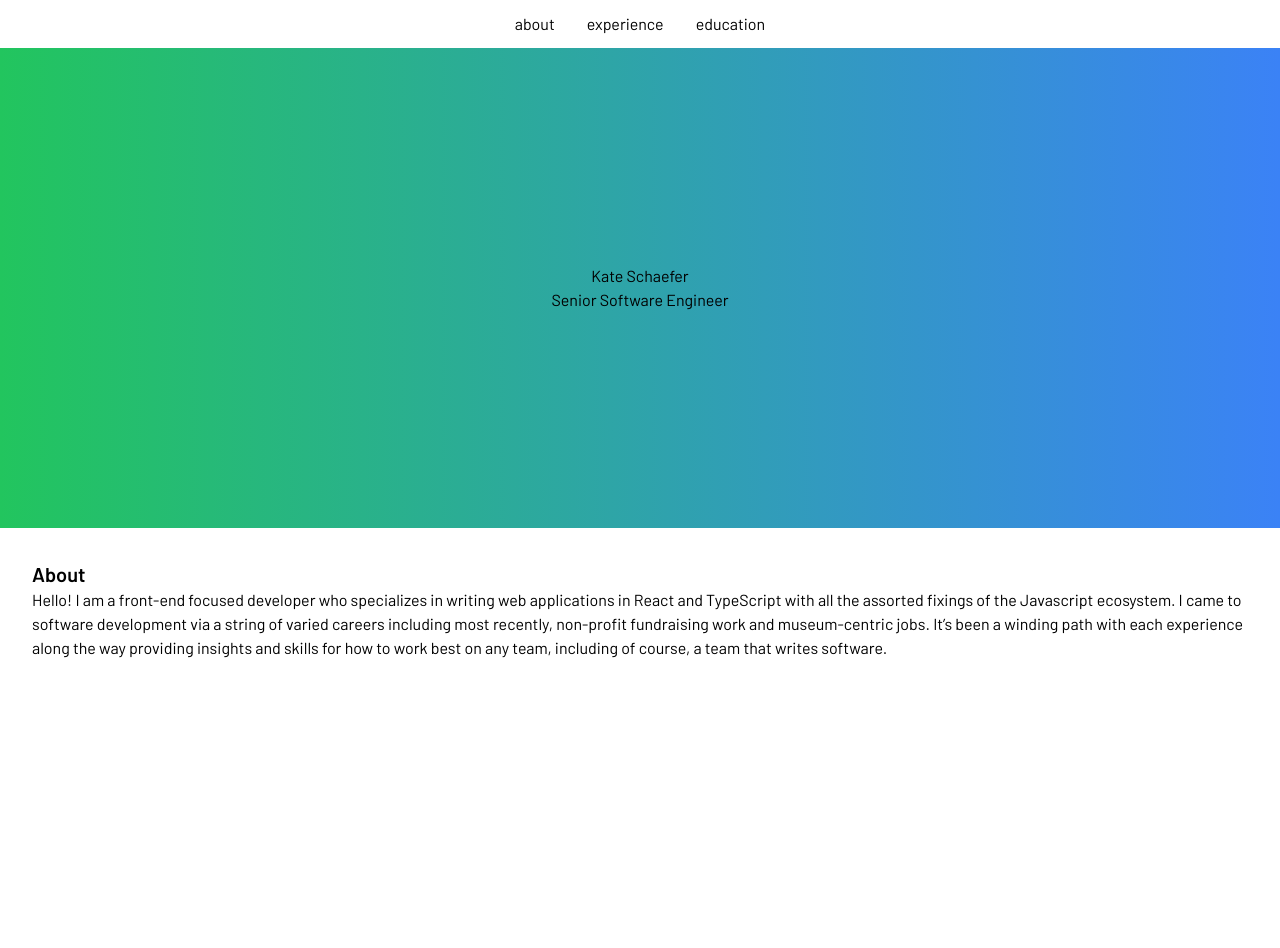
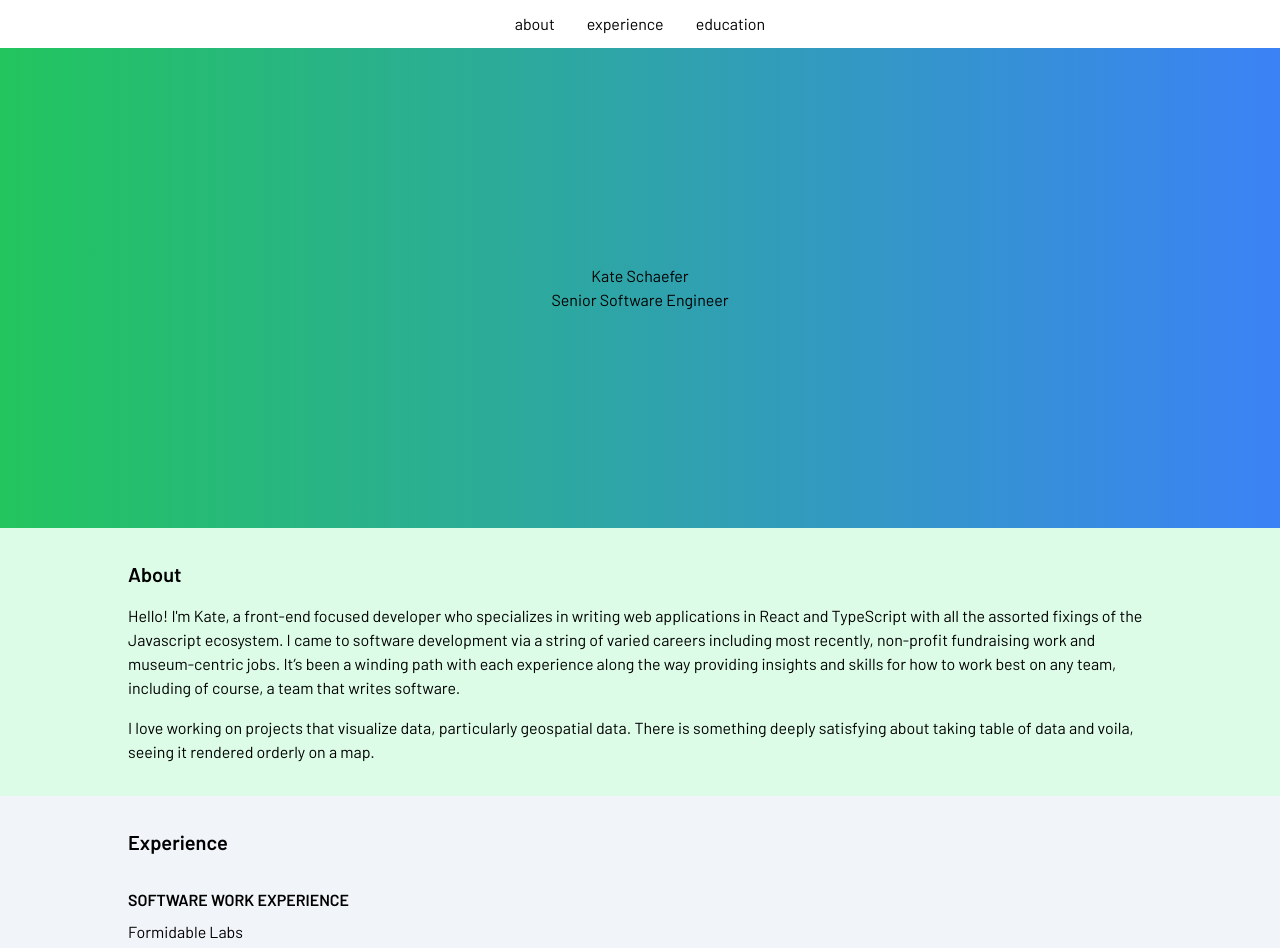
Before and after one commit to keschaefer/kate-schaefer-portfolio-vite, a React (Vite) app: page / in a window 1280 px wide. Shown: the top 948 px of the page. Built offline with nearby package versions, Linux system fonts and the light colour scheme.

Commit message:
tweak about section, style experience section

```diff
--- a/src/Sections/AboutSection.jsx
+++ b/src/Sections/AboutSection.jsx
@@ -4,24 +4,26 @@ import { HEADER_HEIGHT_REMS } from "../Header";
 
 const AboutSection = () => {
   return (
-    <SectionWrapper className="bg-slate-300">
     <div
-        className={`scroll-mt-${HEADER_HEIGHT_REMS} snap-start h-section`}
+      className={`scroll-mt-${HEADER_HEIGHT_REMS} h-auto py-8 px-32 snap-start bg-green-100`}
       id={VIEW_SECTIONS.ABOUT}
     >
       <Title title="About" />
-        <p>
-          Hello! I am a front-end focused developer who specializes in writing
-          web applications in React and TypeScript with all the assorted fixings
-          of the Javascript ecosystem. I came to software development via a
-          string of varied careers including most recently, non-profit
-          fundraising work and museum-centric jobs. It’s been a winding path
-          with each experience along the way providing insights and skills for
-          how to work best on any team, including of course, a team that writes
-          software.
+      <p className="pt-4">
+        Hello! I'm Kate, a front-end focused developer who specializes in
+        writing web applications in React and TypeScript with all the assorted
+        fixings of the Javascript ecosystem. I came to software development via
+        a string of varied careers including most recently, non-profit
+        fundraising work and museum-centric jobs. It’s been a winding path with
+        each experience along the way providing insights and skills for how to
+        work best on any team, including of course, a team that writes software.
+      </p>
+      <p className="pt-4">
+        I love working on projects that visualize data, particularly geospatial
+        data. There is something deeply satisfying about taking table of data
+        and voila, seeing it rendered orderly on a map.
       </p>
     </div>
-    </SectionWrapper>
   );
 };
 
--- a/src/Sections/ExperienceSection.jsx
+++ b/src/Sections/ExperienceSection.jsx
@@ -3,7 +3,7 @@ import { VIEW_SECTIONS } from "../constants/viewConstants";
 import { HEADER_HEIGHT_REMS } from "../Header";
 
 const SubTitle = ({ children }) => {
-  return <div className="capitalize font-semibold">{children}</div>;
+  return <div className="uppercase font-semibold pt-8">{children}</div>;
 };
 
 const JobTitle = ({ children }) => {
@@ -20,6 +20,7 @@ const ExperienceSection = () => {
       className={`scroll-mt-${HEADER_HEIGHT_REMS} h-auto py-8 px-32 snap-start bg-slate-100`}
       id={VIEW_SECTIONS.EXPERIENCE}
     >
+      <Title title="Experience" />
       <SubTitle>Software Work Experience</SubTitle>
       <WorkPlace>Formidable Labs</WorkPlace>
       <JobTitle>Senior Software Engineer // Jan 2022 - present</JobTitle>
@@ -64,13 +65,11 @@ const ExperienceSection = () => {
           eCommerce site utilized by a global audience.
         </li>
       </div>
-      <div className="pt-8" />
       <SubTitle>Events Work Experience</SubTitle>
       <WorkPlace>American Red Cross of Colorado</WorkPlace>
       <JobTitle>Events Manager // Dec 2016 - Apr 2018</JobTitle>
       <WorkPlace>Seattle Repertory Theatre</WorkPlace>
       <JobTitle>Events Manager // Oct 2014 - May 2016</JobTitle>
-      <div className="pt-8" />
       <SubTitle>Technology Expertise</SubTitle>
       <div className="pt-2">
         JavaScript · React · Typescript · GraphQL · Apollo · PostgreSQL ·
```
Lines whose indentation alone changed are shown as unchanged.
